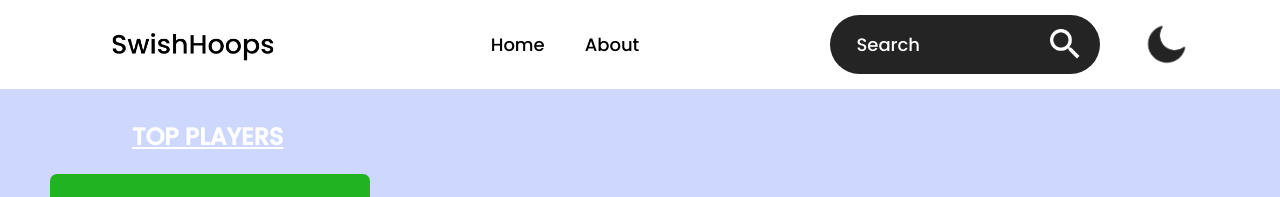
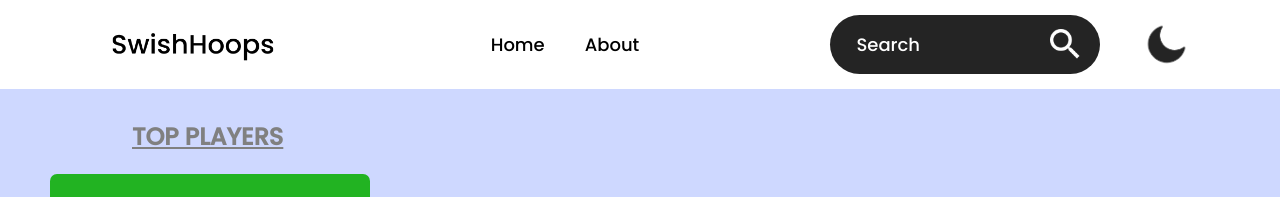
Before and after one commit to VoidVivid/nba-stat, a React (Vite) app: page / in a window 1280 px wide. Shown: the top 197 px of the page. Built offline with nearby package versions, Linux system fonts and the light colour scheme; grey boxes are pictures that could not be loaded.

Commit message:
Minor Adds

```diff
--- a/src/App.jsx
+++ b/src/App.jsx
@@ -15,7 +15,7 @@ const App = () => {
   return (
     <div className={`container ${theme}`}>
       <Navbar theme={theme} setTheme={setTheme} />
-      <h2 style={{color: "white", marginLeft: "5.5em", marginTop: 30, textDecoration: "underline"}}>TOP PLAYERS</h2>
+      <h2 style={{color: "gray", marginLeft: "5.5em", marginTop: 30, textDecoration: "underline"}}>TOP PLAYERS</h2>
       <Jaylen className='section'/>
       <Luka/>
     </div>
--- a/src/Components/Navbar/Navbar.css
+++ b/src/Components/Navbar/Navbar.css
@@ -63,5 +63,5 @@ ul li{
     background:#fff;
 }
 .dark .search-box input::placeholder{
-    color:#222
+    color:#141414;
 }
```
Also changed, not shown: src/Components/Standings/eastern.css (added), src/Components/Standings/eastern.jsx (added), src/Components/Standings/western.css (added), src/Components/Standings/western.jsx (added).
